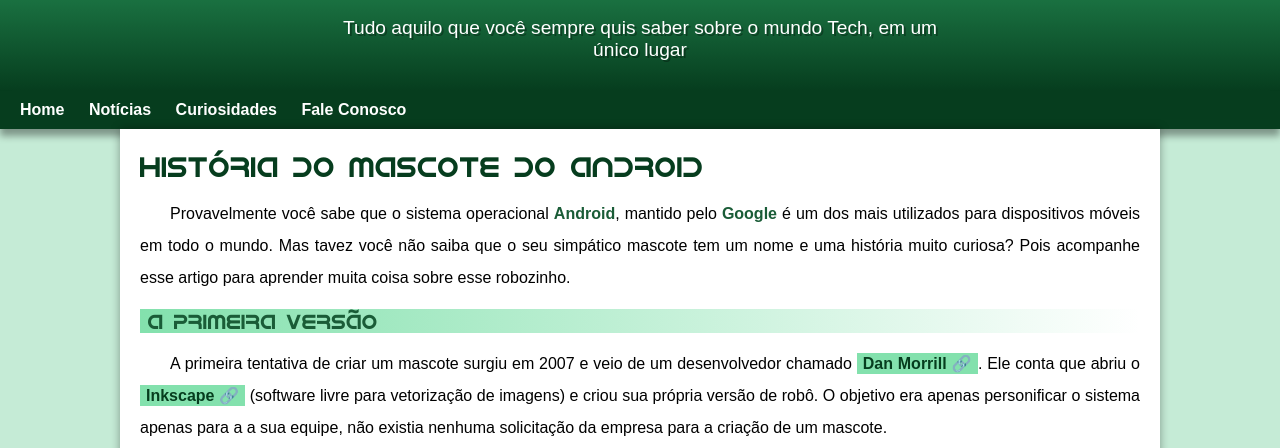
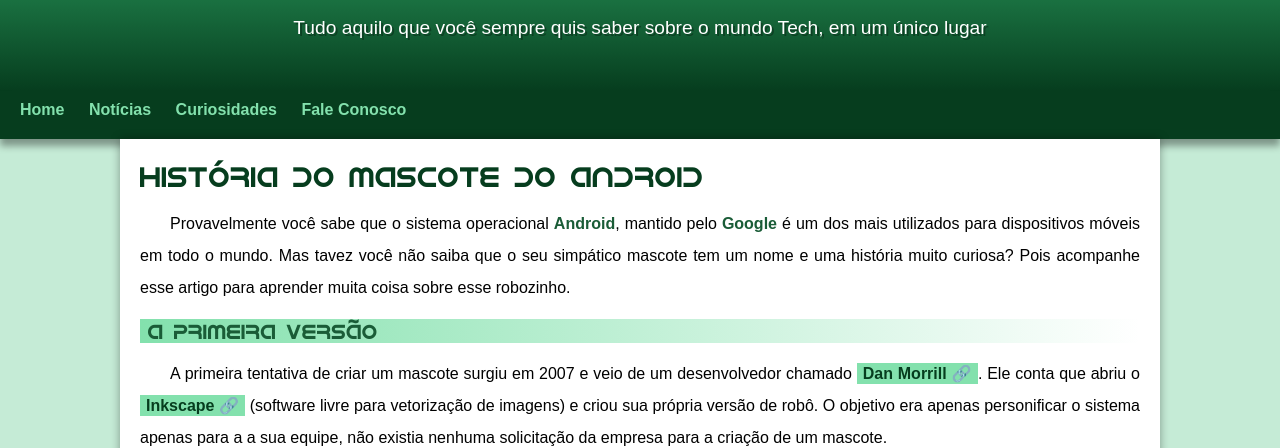
Before and after one commit to eduardobastier/android_site, a plain HTML site: page index.html in a window 1280 px wide. Shown: the part 99-547 px from the top of the page. Drawn offline with Linux system fonts and the light colour scheme.

Commit message:
Pequenos ajustes e correções

```diff
--- a/index.html
+++ b/index.html
@@ -60,7 +60,7 @@
                 <p>Outro assunto curioso em relação ao Android é que cada versão sempre foi nomeada em homenagem a um doce, em ordem alfabética a partir da versão 1.5 até a 9.0.</p>
 
                 <ul>
-                    <li>1.5 - <abbr title="">Cupcake</abbr></li>
+                    <li>1.5 - <abbr title="Bolinho">Cupcake</abbr></li>
                     <li>1.6 - <abbr title="Bolo de Copo">Donut</abbr></li>
                     <li>3.0 - <abbr title="Bomba">Eclair</abbr></li>
                     <li>2.2 - <abbr title="Iogurte Congelado">Froyo</abbr></li>
--- a/style/style.css
+++ b/style/style.css
@@ -54,21 +54,20 @@ header > p {
     font-family: var(--font-padrao);
     font-size: 1.2em;
     color: white;
-    max-width: 600px;
-    padding-right: 10px;
-    padding-left: 10px;
+    max-width: 700px;
+    padding: 0px 10px 20px 10px;
     margin: auto;
     text-shadow: 2px 2px 0px rgba(0, 0, 0, 0.315);
 }
 
 nav {
     background-color: var(--cor5);
-    padding: 10px;
+    padding: 10px 10px 20px 10px;
     box-shadow: 0px 7px 7px rgba(0, 0, 0, 0.363);
 }
 
 nav > a {
-    color: white;
+    color: var(--cor1);
     padding: 10px;
     border-radius: 5px;
     text-decoration: none;
@@ -174,7 +173,7 @@ aside > h3 {
     color: white;
     padding: 10px;
     margin: -10px -10px 0px -10px;
-    border-radius: 10px 10px 0px 0px;
+    border-radius: 0px;
 }
 
 aside > ul {
```
